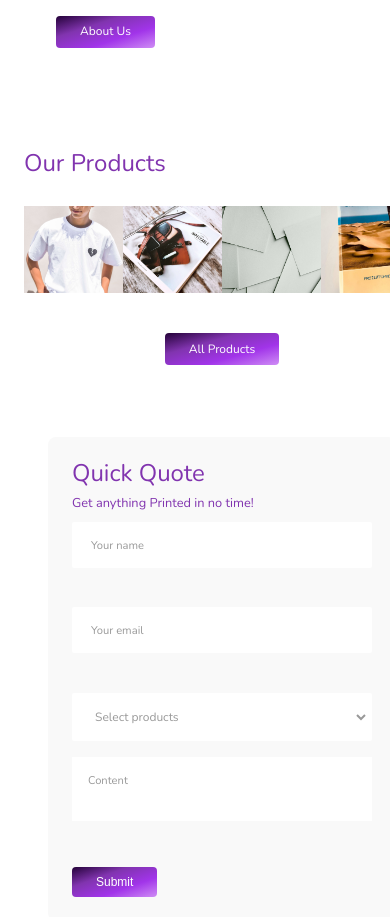
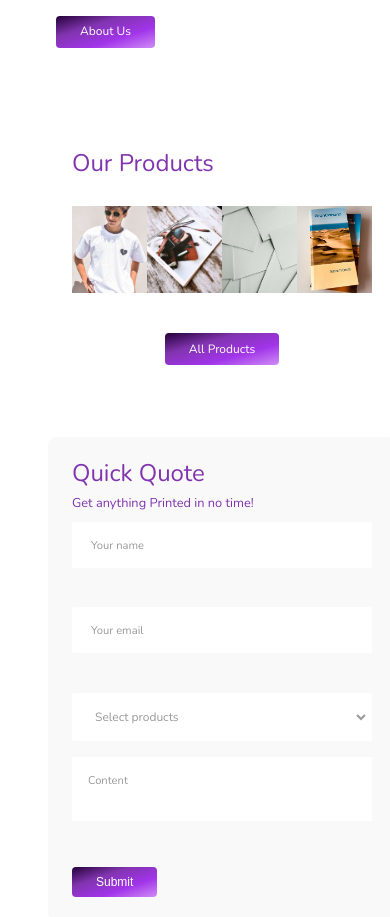
Before and after one commit to esteemayo/next-idesignx, a Next.js app: page / in a window 390 px wide. Shown: the part 820-1737 px from the top of the page. Built offline with nearby package versions, Linux system fonts and the light colour scheme.

Commit message:
fix: add media query

```diff
--- a/src/components/Products.tsx
+++ b/src/components/Products.tsx
@@ -29,6 +29,8 @@ const Container = styled.section`
   padding: 3rem;
 
   @media only screen and (max-width: 50em) {
+    grid-column: center-start / center-end;
+
     margin: 0;
     margin-bottom: 3rem;
   }
```
